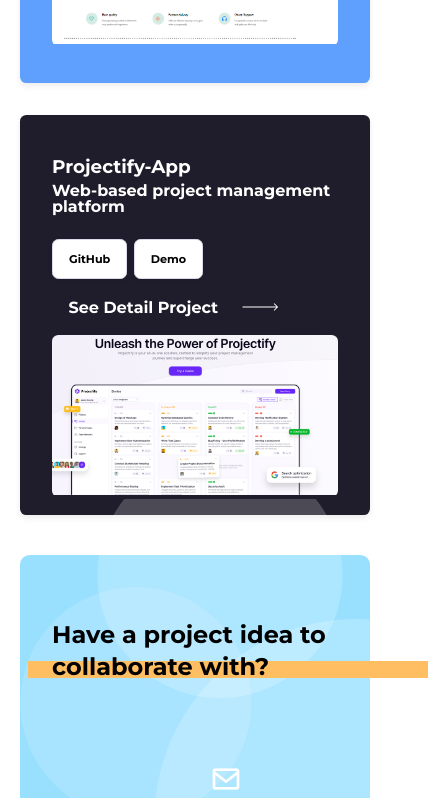
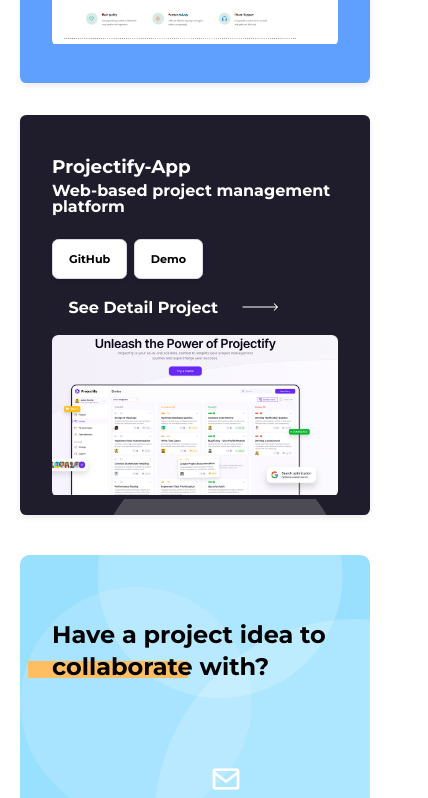
Before and after one commit to hulkarsharif/personal-portfolio, a React (Create React App) app: page / in a window 390 px wide. Shown: the part 4656-5454 px from the top of the page, 428 px wide, since content can reach past the window. Built offline with nearby package versions, Linux system fonts and the light colour scheme.

Commit message:
Fix the media query

```diff
--- a/src/pages/Home/Footer/Footer.tsx
+++ b/src/pages/Home/Footer/Footer.tsx
@@ -71,6 +71,11 @@
     width: 50rem;
     height: 2.2rem;
     background-color: #ffbe62;
+
+    @media (max-width: 45.87em) {
+        //734px
+        width: 20rem;
+    }
 `;
 
 const FooterTitle = styled(Typography)`
```
